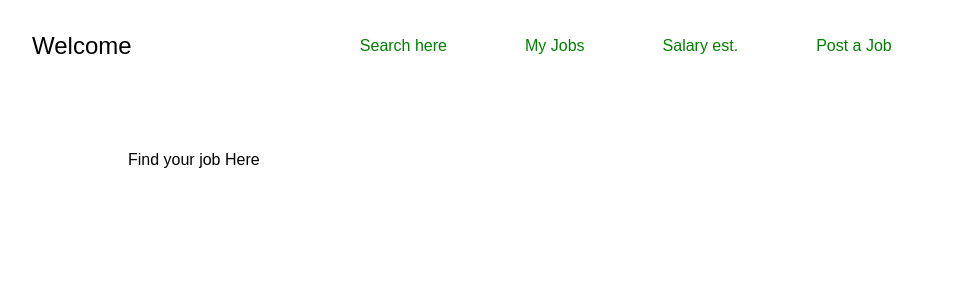
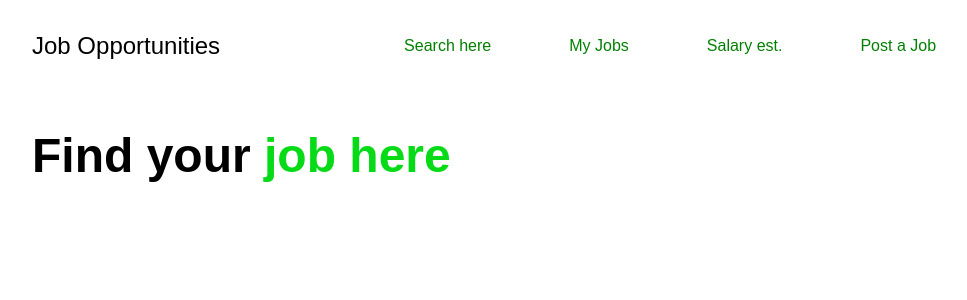
Before and after one commit to Bongani-4/Farm-Guardian-official-Web, a React (Vite) app in the folder FG/: page /AnimalCaretaker in a window 1280 px wide. Shown: the top 300 px of the page, without its empty margins (64-1031 px from the left). Built offline with nearby package versions, Linux system fonts and the light colour scheme.

Commit message:
animal cartaker set up

```diff
--- a/FG/src/components/Banner.jsx
+++ b/FG/src/components/Banner.jsx
@@ -2,10 +2,11 @@ import React from 'react'
 
 const Banner = () => {
   return (
-    <div className='max-w-screen-2x1 container mx-auto xl:px-24 px-4 md:py-29 py-14'>
-    <h1>  Find your job Here</h1>
-    </div>
-  )
+  <div className='max-w-screen-2xl container mx-auto xl:px-0 px-4 md:py-10 py-14'>
+    <h1 className='text-5xl font-bold text-black mb-3 text-left'>Find your<span className='text-green'> job here</span></h1>
+  </div>
+);
+
 }
 
 export default Banner
--- a/FG/src/components/Navbar.jsx
+++ b/FG/src/components/Navbar.jsx
@@ -19,7 +19,7 @@ const Navbar = () => {
   return (
     <header className='max-w-screen-2x1 container mx-auto xl:px-24 px-4'>
       <nav className='flex justify-between items-center py-6'>
-          <a href="/" className='flex items-center gap-2 text-2xl' > Welcome</a>
+          <a href="/" className='flex items-center gap-2 text-2xl' > Job Opportunities</a>
             {/*for larger devces */}
              <ul className='hidden md:flex gap-12'>
                   {
--- a/FG/tailwind.config.js
+++ b/FG/tailwind.config.js
@@ -8,7 +8,7 @@ export default {
     extend: {
       colors: {
         "primary": "#054a15",
-
+        "green": "#07db18"
       }
     },
   },
```
